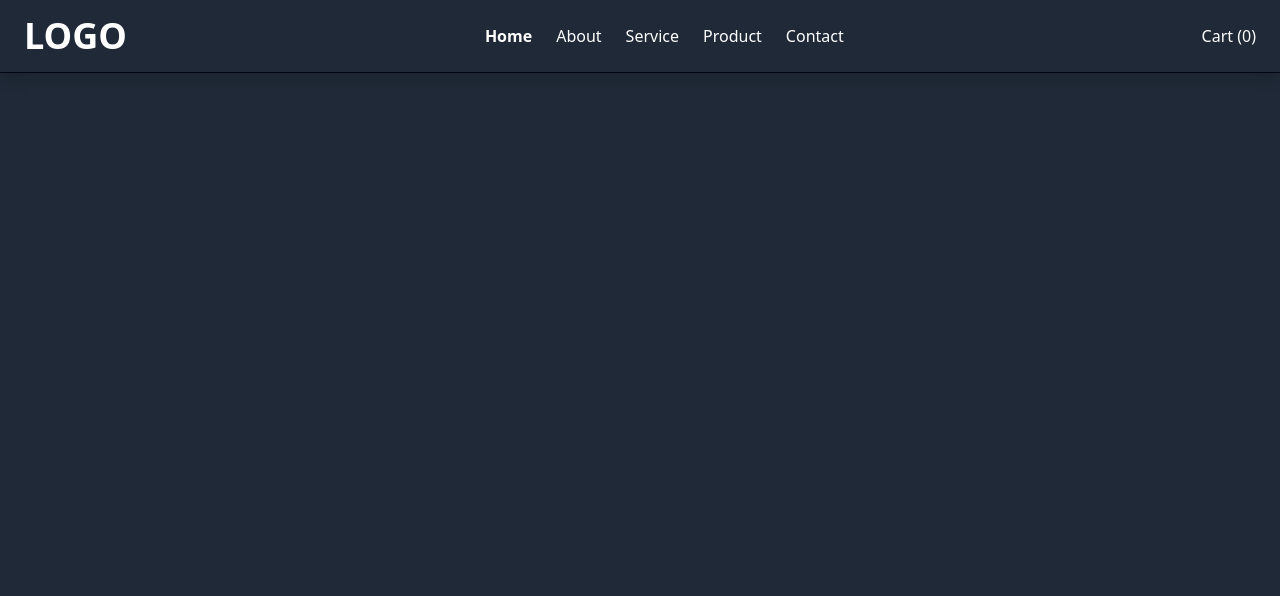
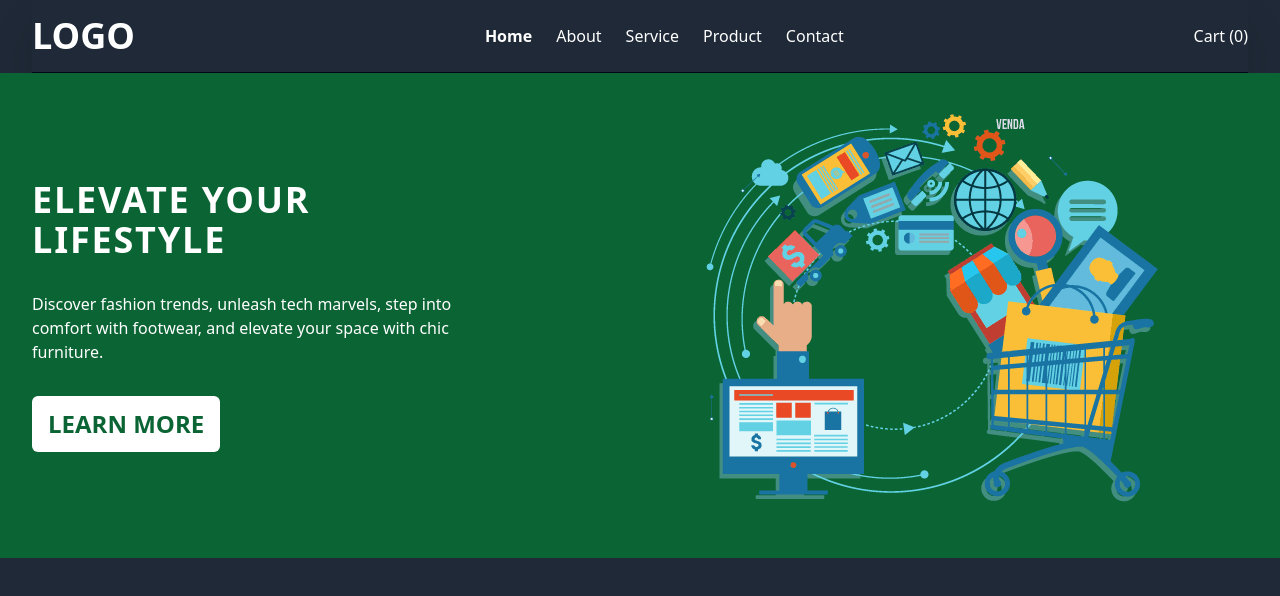
Before and after one commit to AbhinavTuladhar/ecommerce-redux, a React (Vite) app: page / in a window 1280 px wide. Shown: the top 596 px of the page. Built offline with nearby package versions, Linux system fonts and the light colour scheme.

Commit message:
make hero section, change navbar styles
Includes extending tailwind classes

```diff
--- a/src/App.tsx
+++ b/src/App.tsx
@@ -1,9 +1,11 @@
 import NavBar from "@/components/misc/NavBar"
+import Home from "@/pages/Home"
 
 const App = () => {
   return (
     <div className='min-h-[100dvh] bg-gray-800 text-white'>
       <NavBar />
+      <Home />
     </div>
   )
 }
--- a/src/components/misc/NavBar.tsx
+++ b/src/components/misc/NavBar.tsx
@@ -4,7 +4,7 @@ const NavBar = () => {
   ]
 
   return (
-    <nav className='px-6 py-4 flex justify-between items-center border-b border-slate-950 shadow-lg'>
+    <nav className='flex items-center justify-between py-4 mx-auto border-b shadow-2xl w-container border-slate-950'>
       <h1 className='text-4xl font-bold'> LOGO </h1>
       <ul className='flex gap-x-6'>
         {navItems.map((nav, index) => (
--- /dev/null
+++ b/src/pages/Home/Hero.tsx
@@ -0,0 +1,25 @@
+import HeroImage from '@/assets/ecommerce marketing.jpg'
+
+const Hero = () => {
+  return (
+    <div className='flex items-center bg-main-green min-h-96'>
+      <div className='grid content-center min-h-full py-4 mx-auto place-content-center place-items-center grid-cols-hero gap-x-40 w-container'>
+        <div className='flex flex-col justify-center h-full gap-y-8'>
+          <h1 className='text-4xl font-bold tracking-wider uppercase'>
+            Elevate Your Lifestyle
+          </h1>
+          <p>
+            Discover fashion trends, unleash tech marvels, step into comfort with footwear, and elevate your space with chic furniture.
+          </p>
+          <button className='self-start px-4 py-3 text-2xl font-semibold uppercase bg-white rounded-md text-main-green'>
+            Learn more
+          </button>
+        </div>
+        {/* <p> Test </p> */}
+        <img src={HeroImage} alt='computers' />
+      </div>
+    </div>
+  )
+}
+
+export default Hero
--- /dev/null
+++ b/src/pages/Home/index.tsx
@@ -0,0 +1,9 @@
+import Hero from './Hero'
+
+const index = () => {
+  return (
+    <Hero />
+  )
+}
+
+export default index
--- a/tailwind.config.js
+++ b/tailwind.config.js
@@ -2,7 +2,17 @@
 export default {
   content: ["./index.html", "./src/**/*.{js,ts,jsx,tsx}"],
   theme: {
-    extend: {},
+    extend: {
+      width: {
+        container: "95%",
+      },
+      colors: {
+        "main-green": "#0B6434",
+      },
+      gridTemplateColumns: {
+        hero: "2fr 3fr",
+      },
+    },
   },
   plugins: [],
 };
```
Also changed, not shown: src/assets/ecommerce marketing.jpg (added).
